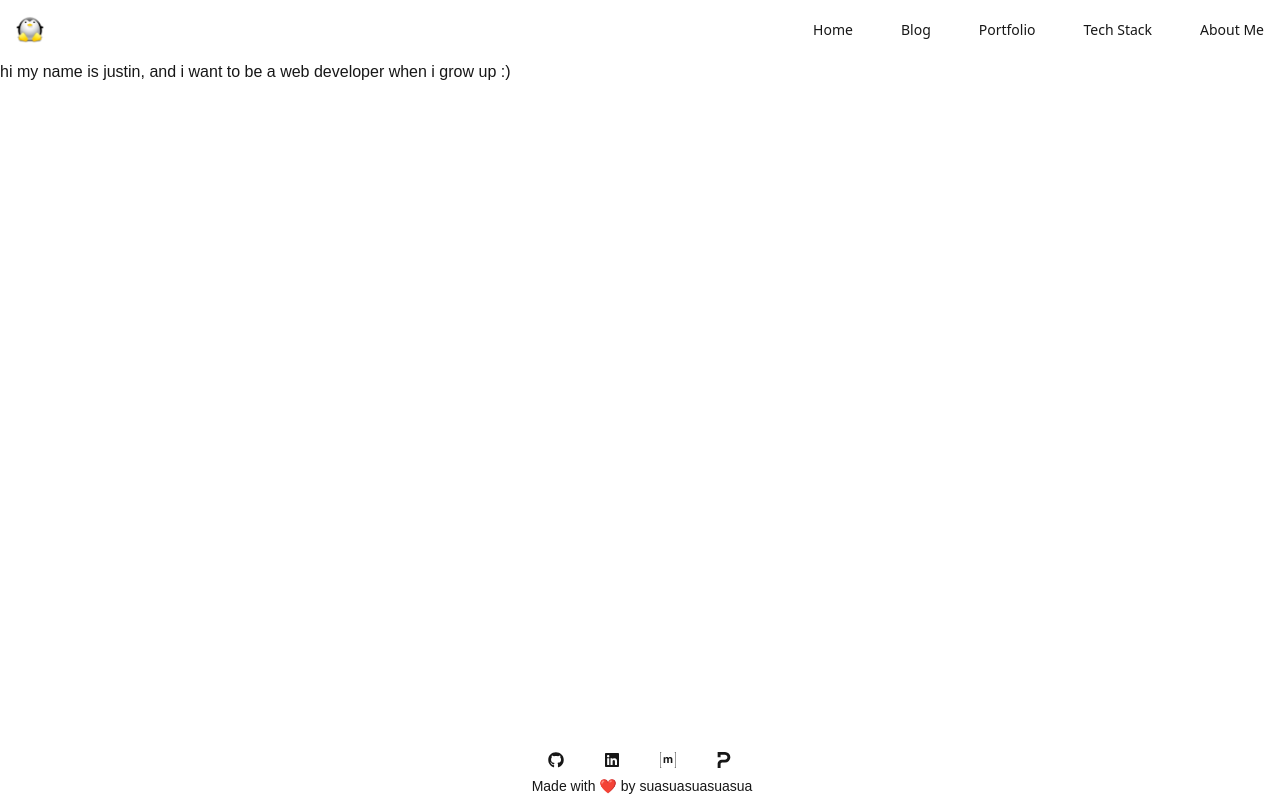
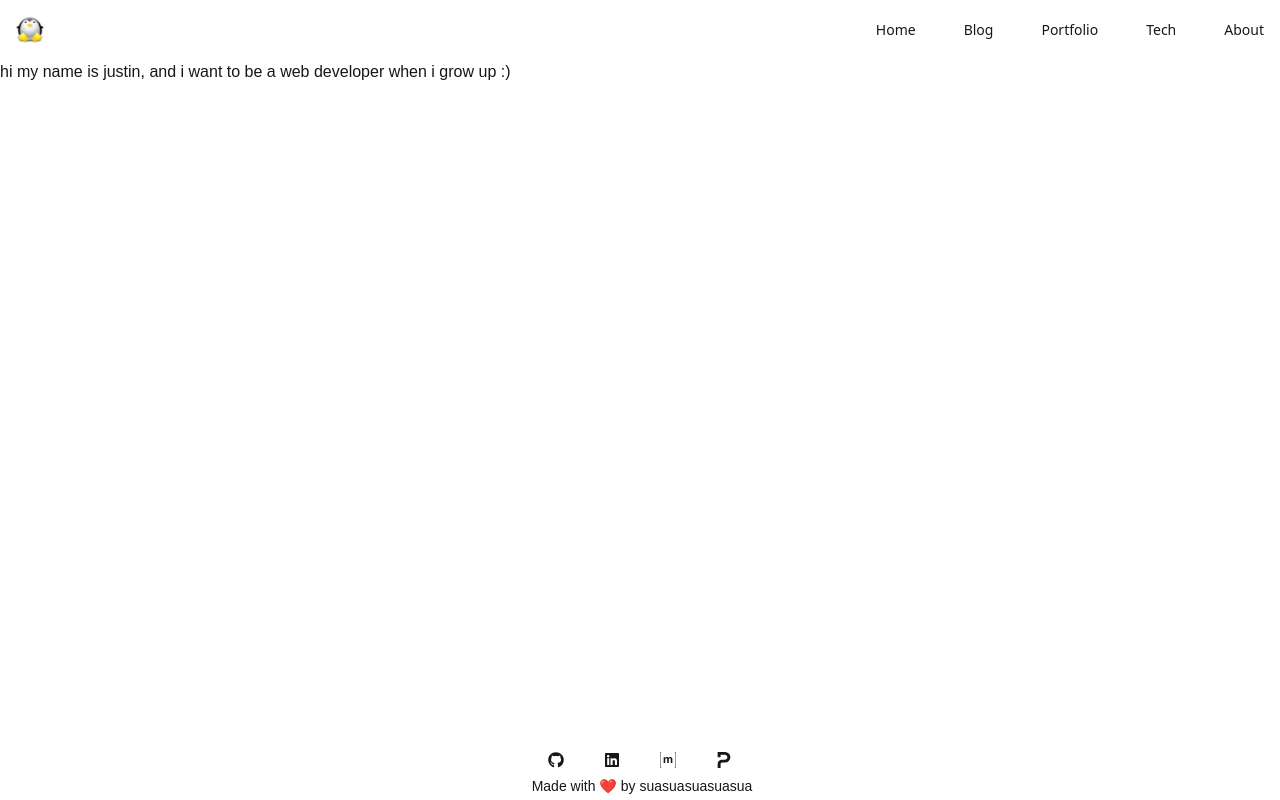
Before and after one commit to suasuasuasuasua/portfolio, a Next.js app: page / in a window 1280 px wide. Built offline with nearby package versions, Linux system fonts and the light colour scheme.

Commit message:
style(components/header.tsx): renamed long header items
one word suffices rather two (tech stack -> tech)

```diff
--- a/components/header.tsx
+++ b/components/header.tsx
@@ -6,8 +6,8 @@ const headers = {
   home: { root: "/", label: "Home" },
   blog: { root: "/blog", label: "Blog" },
   portfolio: { root: "/portfolio", label: "Portfolio" },
-  tech: { root: "/tech", label: "Tech Stack" },
-  about: { root: "/about", label: "About Me" },
+  tech: { root: "/tech", label: "Tech" },
+  about: { root: "/about", label: "About" },
 };
 
 // The size of the icon
```
